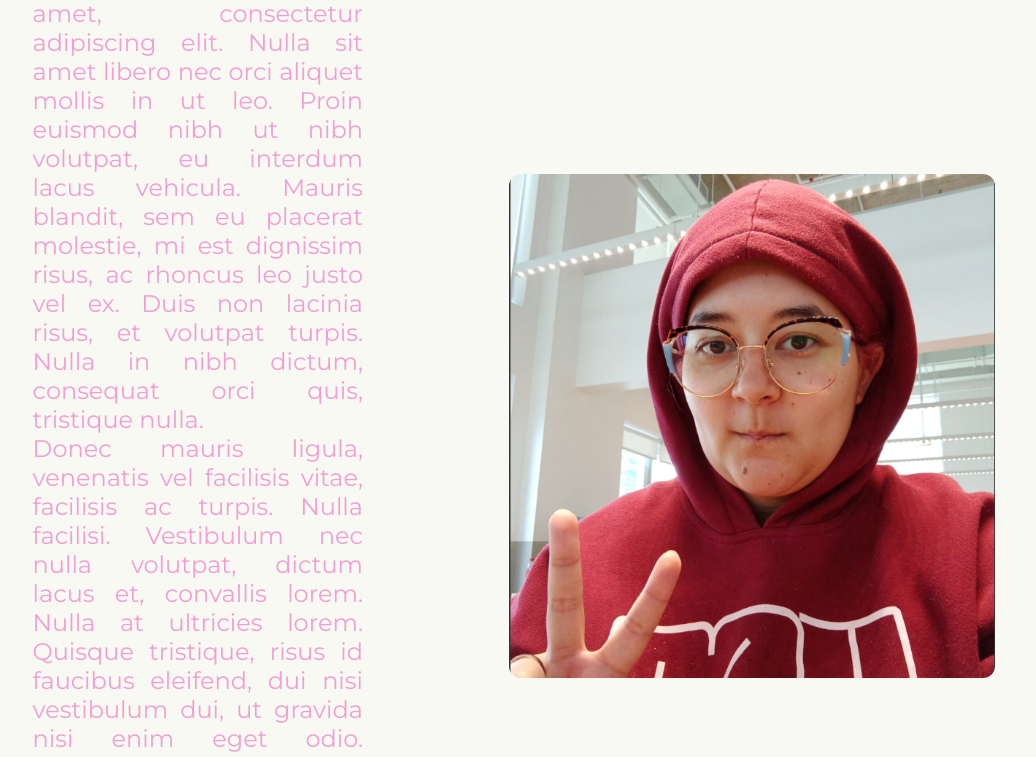
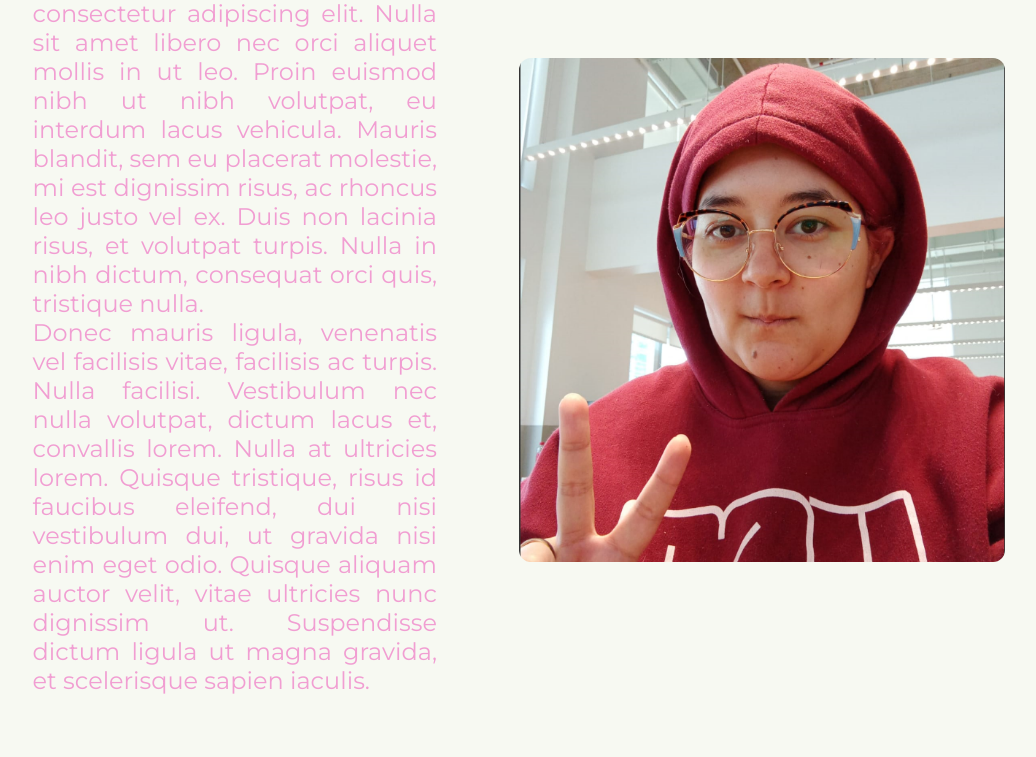
Before and after one commit to AnaMenozzi/Portfolio, a plain HTML site: page about.html in a window 1280 px wide. Shown: the part 204-961 px from the top of the page, without its empty margins (121-1157 px from the left). Drawn offline with nearby package versions, Linux system fonts and the light colour scheme.

Commit message:
perfil__ana modificado

```diff
--- a/Styles/style1.css
+++ b/Styles/style1.css
@@ -129,8 +129,6 @@ body  {
 .perfil__ana{
     border-radius: 12px;
     width: 50%;
-    margin: 10px;
-    margin-left: 64px;
 }
 
 @media (max-width: 1185px) {
```
